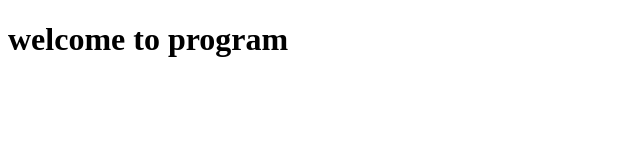
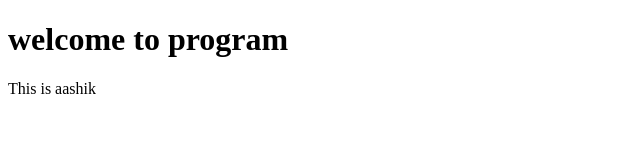
Before and after one commit to Aashik123475/hello, a plain HTML site: page index.html in a window 1280 px wide. Shown: the whole page, without its empty margins (0-640 px from the left). Drawn offline with Linux system fonts and the light colour scheme.

Commit message:
v3:we modified it

```diff
--- a/index.html
+++ b/index.html
@@ -7,5 +7,6 @@
 </head>
 <body>
     <h1>welcome to program</h1>
+    <p>This is aashik</p>
 </body>
 </html>
```
